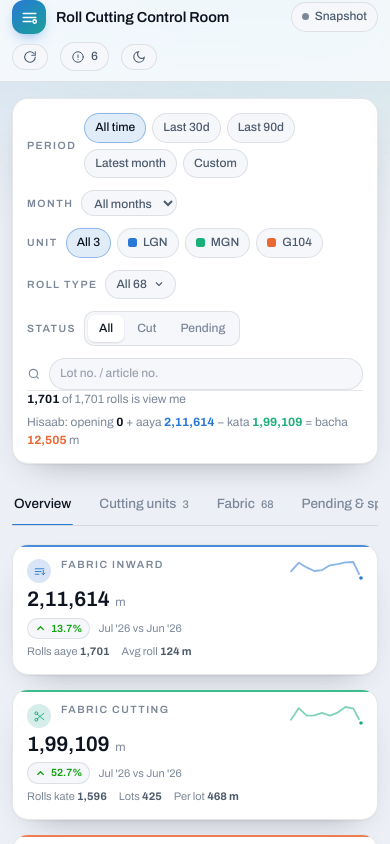
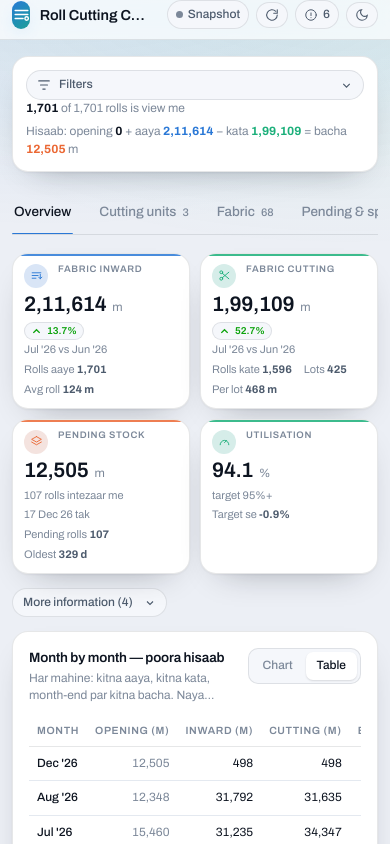
Before and after one commit to manishx112/Fabric-Stock-Cutting, a Next.js app: page / in a window 390 px wide. Shown: the top 844 px of the page. Built offline with nearby package versions, Linux system fonts and the light colour scheme.

Commit message:
Improve mobile responsiveness and chart label positioning

```diff
--- a/app/globals.css
+++ b/app/globals.css
@@ -172,12 +172,64 @@ main.wrap{padding-bottom:76px}
   *,*::before,*::after{animation-duration:.001ms !important; animation-iteration-count:1 !important; transition-duration:.001ms !important}
 }
 @media (max-width: 1080px){ .split{grid-template-columns:1fr !important} }
+/* scrollbar chhupao par scroll chalta rahe (tabs strip) */
+.noscrollbar{scrollbar-width:none; -ms-overflow-style:none}
+.noscrollbar::-webkit-scrollbar{display:none}
+
+/* Filters panel: desktop par hamesha khula, mobile par button se khulta hai */
+.filter-toggle{display:none}
+.filter-body{display:flex}
+
 @media (max-width: 760px){
   .wrap{padding:0 12px}
-  .brand-name{font-size:13px; white-space:nowrap}
   .brand-sub{display:none}
-  .topbar{flex-wrap:wrap; row-gap:8px}
-  .card--pad{padding:14px}
+  .card--pad{padding:13px}
+
+  /* HEADER — ek hi row me. Pehle do row leta tha (81px) aur screen kha jata tha. */
+  .topbar{flex-wrap:nowrap; row-gap:0; gap:7px !important}
+  .topbar .chip{padding:5px 8px; gap:5px}
+  /* Brand block bachi hui jagah le leta hai aur naam ellipsis ho jata hai — isliye
+     right ke chips kabhi kat kar bahar nahi jate, chahe screen kitni bhi patli ho. */
+  .brand-block{flex:1 1 auto; min-width:0}
+  .brand-block > div{min-width:0}
+  .brand-name{font-size:12.5px; white-space:nowrap; overflow:hidden; text-overflow:ellipsis}
+  .brand-mark{width:28px !important; height:28px !important}
+
+  /* FILTERS — band rehte hain jab tak tap na karein */
+  .filter-toggle{display:inline-flex}
+  .filter-body{display:none; margin-top:10px}
+  .filter-body.is-open{display:flex}
+  .filter-rule{display:none}
+
+  /* Table thodi kas kar — mobile par zyada column dikhein */
+  .tbl{font-size:12px}
+  .tbl th{padding:8px 8px; letter-spacing:.06em}
+  .tbl td{padding:8px 8px}
+  /* Cell ke andar wali mini-bar patli screen par sirf jagah khaati hai — number zyada
+     kaam ka hai. (Cards ke andar wali bars par asar nahi, sirf table ke andar.) */
+  .tbl .cellbar{display:none}
+  /* Card ke heading aur subtitle chhote — warna aadha screen sirf text me chala jata hai */
+  .card h3{font-size:13.5px !important}
+  /* Subtitle mobile par 6 line le raha tha — do line par kaat do, poora text title me hai */
+  .card h3 + p{font-size:11.5px; display:-webkit-box; -webkit-line-clamp:2; -webkit-box-orient:vertical; overflow:hidden}
+
+  /* KPI — mobile par bhi DO card ek row me. Ek-ek karke dikhane par poora screen
+     sirf chaar cards me chala jata tha. Do fit karne ke liye sparkline hata dete hain
+     (usi ki jagah label ko milti hai) aur type thoda chhota kar dete hain. */
+  .kpi-grid{grid-template-columns:repeat(2,minmax(0,1fr)) !important; gap:10px !important}
+  .kpi-spark{display:none}
+  .kpi{padding:10px 11px}
+  .kpi-label{font-size:9.5px; letter-spacing:.07em; min-height:2.3em}
+  .kpi .pill{font-size:10px; padding:1px 6px}
+  /* Patli card me "29.9%" pill aur "Aug '26 vs Jul '26" kabhi ek line me aate the kabhi
+     do me — isse do cards ki rows aapas me nahi milti thi. Mobile par hamesha neeche. */
+  .kpi-meta{flex-direction:column; align-items:flex-start; gap:2px !important; min-height:0}
+  /* margin-top:auto hata do — warna chhote card (Utilisation) me beech me bada khali
+     gap ban jata tha. Ab content upar se behta hai aur bachi jagah neeche rehti hai. */
+  .kpi-foot{margin-top:0 !important}
+
+  /* Drawer poori chaudai le */
+  .drawer{width:100vw; border-left:0}
 }
 @media print{ .no-print{display:none !important} body{background:#fff} .card{box-shadow:none} }
 
--- a/components/Dashboard.jsx
+++ b/components/Dashboard.jsx
@@ -35,7 +35,7 @@ export default function Dashboard({ initialPayload, source = 'snapshot', fetched
   const [tab, setTab] = useState('overview');
   const [loading, setLoading] = useState(false);
   const [f, setF] = useState({ preset: 'all', from: '', to: '', locs: [], types: [], status: 'all', q: '', topN: 12 });
-  const [ui, setUi] = useState({ typeMenu: false, typeQuery: '', health: false, source: false });
+  const [ui, setUi] = useState({ typeMenu: false, typeQuery: '', health: false, source: false, filters: false });
   const [showInsights, setShowInsights] = useState(false);
   const [typeSort, setTypeSort] = useState({ k: 'cutM', dir: -1 });
   const [drill, setDrill] = useState(null);
@@ -542,9 +542,6 @@ export default function Dashboard({ initialPayload, source = 'snapshot', fetched
     { k: 'fabric', label: 'Fabric', badge: typeAgg.length },
     { k: 'pipeline', label: 'Pending & speed', badge: stock.rolls }
   ];
-  const dirty = f.preset !== 'all' || f.locs.length || f.types.length || f.status !== 'all' || f.q;
-  const viewEmpty = !rows.length && !pending.length && !flow.inM && !flow.cutM;
-
   const activeFilters = [
     f.locs.length ? 'Unit: ' + f.locs.map((n) => locMeta(n).short).join(', ') : '',
     f.types.length ? 'Roll type: ' + (f.types.length > 3 ? f.types.length + ' selected' : f.types.join(', ')) : '',
@@ -552,6 +549,9 @@ export default function Dashboard({ initialPayload, source = 'snapshot', fetched
     f.preset !== 'all' ? `Period: ${selMonthKey ? mlabel(selMonthKey) : (PRESETS.find((p) => p.k === f.preset) || {}).label}` : '',
     f.q ? `Search: “${f.q}”` : ''
   ].filter(Boolean);
+  const dirty = f.preset !== 'all' || f.locs.length || f.types.length || f.status !== 'all' || f.q;
+  const viewEmpty = !rows.length && !pending.length && !flow.inM && !flow.cutM;
+
 
   /* ── actions ── */
   const toggleIn = (key, v) => set({ [key]: f[key].includes(v) ? f[key].filter((x) => x !== v) : [...f[key], v] });
@@ -758,8 +758,8 @@ export default function Dashboard({ initialPayload, source = 'snapshot', fetched
       {/* TOP BAR */}
       <header className="glass no-print sticky top-0 z-50" style={{ borderLeft: 0, borderRight: 0, borderTop: 0, borderBottom: '1px solid var(--border)' }}>
         <div className="wrap topbar flex items-center gap-3 py-2.5" style={{ paddingBottom: 10 }}>
-          <div className="flex items-center gap-2.5 mr-1">
-            <div className="grid place-items-center rounded-xl" style={{ width: 34, height: 34, background: 'linear-gradient(140deg,var(--s-in),color-mix(in srgb,var(--s-cut) 70%, var(--s-in)))', boxShadow: '0 6px 16px -8px var(--s-in)' }}>
+          <div className="brand-block flex items-center gap-2.5 mr-1">
+            <div className="brand-mark grid place-items-center rounded-xl" style={{ width: 34, height: 34, background: 'linear-gradient(140deg,var(--s-in),color-mix(in srgb,var(--s-cut) 70%, var(--s-in)))', boxShadow: '0 6px 16px -8px var(--s-in)' }}>
               <svg viewBox="0 0 24 24" width="19" height="19" fill="none" stroke="#fff" strokeWidth="1.8" strokeLinecap="round">
                 <path d="M4 7h16M4 12h16M4 17h10" /><circle cx="18.5" cy="17" r="2.2" />
               </svg>
@@ -797,7 +797,21 @@ export default function Dashboard({ initialPayload, source = 'snapshot', fetched
       {/* FILTERS */}
       <div className="wrap no-print" style={{ paddingTop: 16 }}>
         <div className="card card--pad rise">
-          <div className="flex flex-wrap items-center gap-x-5 gap-y-3">
+          {/* Mobile par filter panel band rehta hai — warna pehla KPI 550px neeche chala
+              jata tha. Button par lage hue filters ki ginti dikhti hai. Desktop par ye
+              button chhupa rehta hai aur panel hamesha khula. */}
+          <button className="filter-toggle chip w-full justify-between" onClick={() => setUi((u) => ({ ...u, filters: !u.filters }))}>
+            <span className="flex items-center gap-2">
+              <svg viewBox="0 0 24 24" width="14" height="14" fill="none" stroke="currentColor" strokeWidth="2" strokeLinecap="round">
+                <path d="M3 5h18M6 12h12M10 19h4" />
+              </svg>
+              Filters
+              {activeFilters.length ? <span className="pill tnum" style={{ padding: '1px 7px' }}>{activeFilters.length}</span> : null}
+            </span>
+            <svg viewBox="0 0 24 24" width="13" height="13" fill="none" stroke="currentColor" strokeWidth="2.2"
+              style={{ transform: ui.filters ? 'rotate(180deg)' : 'none', transition: '.18s' }}><path d="m6 9 6 6 6-6" /></svg>
+          </button>
+          <div className={'filter-body flex flex-wrap items-center gap-x-5 gap-y-3' + (ui.filters ? ' is-open' : '')}>
             <div className="flex items-center gap-2">
               <span className="eyebrow">Period</span>
               <div className="flex flex-wrap gap-1.5">
@@ -887,7 +901,7 @@ export default function Dashboard({ initialPayload, source = 'snapshot', fetched
             ) : null}
           </div>
 
-          <div className="hair my-3" />
+          <div className="hair my-3 filter-rule" />
           <div className="flex flex-wrap items-center gap-x-5 gap-y-1.5" style={{ fontSize: 12, color: 'var(--muted)' }}>
             <span><b className="tnum" style={{ color: 'var(--ink)' }}>{nfmt(rows.length)}</b> of {nfmt(all.length)} rolls is view me</span>
             <span>
@@ -902,7 +916,7 @@ export default function Dashboard({ initialPayload, source = 'snapshot', fetched
 
       {/* TABS */}
       <div className="wrap no-print" style={{ paddingTop: 18 }}>
-        <div className="flex items-center gap-6 overflow-x-auto" style={{ borderBottom: '1px solid var(--border)' }}>
+        <div className="flex items-center gap-6 overflow-x-auto noscrollbar" style={{ borderBottom: '1px solid var(--border)' }}>
           {tabs.map((t) => (
             <button key={t.k} className={'tab ' + (tab === t.k ? 'is-on' : '')} onClick={() => setTab(t.k)}>
               {t.label}{t.badge !== undefined ? <span className="ml-1.5 tnum" style={{ color: 'var(--muted)', fontSize: 11 }}>{t.badge}</span> : null}
@@ -934,7 +948,7 @@ export default function Dashboard({ initialPayload, source = 'snapshot', fetched
         {/* OVERVIEW */}
         {!viewEmpty && tab === 'overview' ? (
           <section>
-            <div className="grid gap-3.5" style={{ gridTemplateColumns: 'repeat(auto-fit,minmax(206px,1fr))' }}>
+            <div className="grid gap-3.5 kpi-grid" style={{ gridTemplateColumns: 'repeat(auto-fit,minmax(206px,1fr))' }}>
               {kpiCards.map((c, i) => <KpiCard key={c.label} {...c} delay={i * 55} />)}
             </div>
 
@@ -1163,7 +1177,7 @@ export default function Dashboard({ initialPayload, source = 'snapshot', fetched
         {/* FABRIC */}
         {!viewEmpty && tab === 'fabric' ? (
           <section>
-            <div className="grid gap-3.5" style={{ gridTemplateColumns: 'repeat(auto-fit,minmax(230px,1fr))' }}>
+            <div className="grid gap-3.5 kpi-grid" style={{ gridTemplateColumns: 'repeat(auto-fit,minmax(230px,1fr))' }}>
               {fabricCards.map((c, i) => <KpiCard key={c.label} {...c} delay={i * 55} />)}
             </div>
             <div className="grid gap-3.5 mt-3.5 split" style={{ gridTemplateColumns: 'minmax(0,1fr) minmax(0,1fr)' }}>
@@ -1214,7 +1228,7 @@ export default function Dashboard({ initialPayload, source = 'snapshot', fetched
               Pending ek <b>stock</b> hai — ye tab <b>{fmt(rEnd)} tak ka poora bacha maal</b> dikhata hai (pichhle mahino ka backlog shamil).
               Unit / roll type / search filters yahan bhi lage hain. Speed (TAT) numbers period ke andar kate rolls ke hain.
             </div>
-            <div className="grid gap-3.5" style={{ gridTemplateColumns: 'repeat(auto-fit,minmax(230px,1fr))' }}>
+            <div className="grid gap-3.5 kpi-grid" style={{ gridTemplateColumns: 'repeat(auto-fit,minmax(230px,1fr))' }}>
               {pipeCards.map((c, i) => <KpiCard key={c.label} {...c} delay={i * 55} />)}
             </div>
             <div className="grid gap-3.5 mt-3.5 split" style={{ gridTemplateColumns: 'minmax(0,1fr) minmax(0,1fr)' }}>
--- a/components/charts.jsx
+++ b/components/charts.jsx
@@ -354,8 +354,11 @@ export function TrendChart({ values = [], cats = [], rolls = [], color = 'var(--
   }, [values, dense, slot]);
   const labelAt = (i) => labelSet.has(i);
 
-  /* x-axis par utne hi ticks jitne bina takraye aa sakein */
-  const tickEvery = Math.max(1, Math.ceil(n / Math.max(1, Math.floor(innerW / 30))));
+  /* x-axis par utne hi ticks jitne bina takraye aa sakein. 46px ek label ki asli
+     chaudai hai ("Dec '25" jaisa) — 30 rakhne par patli screen par labels chipak jate the. */
+  const tickEvery = Math.max(1, Math.ceil(n / Math.max(1, Math.floor(innerW / 46))));
+  /* Pehla aur aakhri label bahar na latke — unhe andar ki taraf anchor karte hain. */
+  const anchor = (i) => (i === 0 ? 'start' : i === n - 1 ? 'end' : 'middle');
 
   const pts = values.map((v, i) => ({ x: cx(i), y: y(v), v }));
   const line = pts.map((p, i) => (i ? 'L' : 'M') + p.x.toFixed(1) + ',' + p.y.toFixed(1)).join(' ');
@@ -392,13 +395,13 @@ export function TrendChart({ values = [], cats = [], rolls = [], color = 'var(--
 
         {/* data labels */}
         {values.map((v, i) => (labelAt(i) ? (
-          <text key={'l' + i} x={cx(i)} y={Math.max(11, y(v) - 5)} textAnchor="middle"
+          <text key={'l' + i} x={cx(i)} y={Math.max(11, y(v) - 5)} textAnchor={anchor(i)}
             style={{ fontSize: 10, fontWeight: 600, fill: 'var(--ink-2)' }} className="tnum">{compact(v)}</text>
         ) : null))}
 
         {/* x-axis */}
         {cats.map((cat, i) => (i % tickEvery === 0 ? (
-          <text key={'c' + i} x={cx(i)} y={height - 3} textAnchor="middle"
+          <text key={'c' + i} x={cx(i)} y={height - 3} textAnchor={anchor(i)}
             style={{ fontSize: 9.5, fill: hover === i ? 'var(--ink)' : 'var(--muted)' }}>{cat}</text>
         ) : null))}
 
--- a/components/ui.jsx
+++ b/components/ui.jsx
@@ -59,7 +59,7 @@ export function KpiCard({ label, sub = '', value, unit = '', format = 'int', ico
         <div className="flex-1 min-w-0">
           <div className="eyebrow kpi-label">{label}</div>
         </div>
-        <div className="shrink-0" style={{ minHeight: 22 }}>
+        <div className="kpi-spark shrink-0" style={{ minHeight: 22 }}>
           {spark.length > 1 ? <SparkLine values={spark} color={sparkColor} /> : null}
         </div>
       </div>
@@ -72,7 +72,7 @@ export function KpiCard({ label, sub = '', value, unit = '', format = 'int', ico
 
       {/* NEECHE KA HISSA — hamesha card ke pendhe se chipka, isliye saare cards ka
           footer ek line me baithta hai chahe upar ka content chhota bada ho. */}
-      <div style={{ marginTop: 'auto' }}>
+      <div className="kpi-foot" style={{ marginTop: 'auto' }}>
         {delta !== null || deltaLabel ? (
           <div className="flex items-center gap-2 flex-wrap kpi-meta" style={{ marginTop: 6 }}>
             {delta !== null ? (
```
